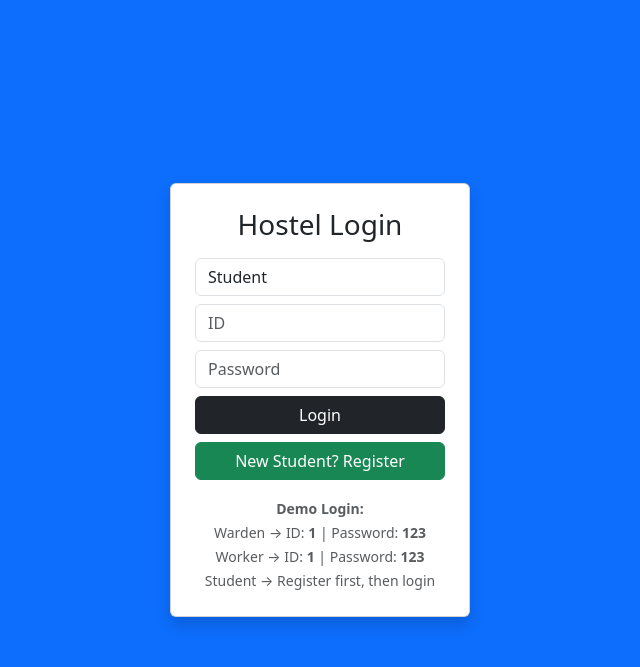
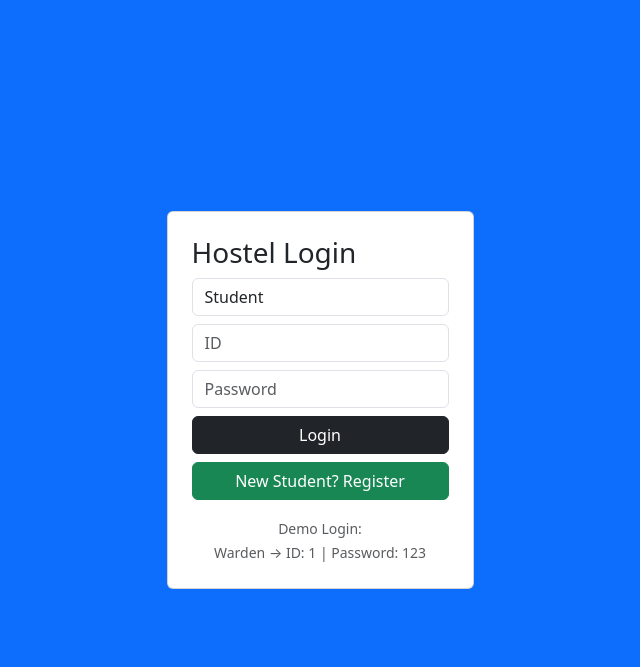
Before and after one commit to harshithavandavasi-1401/hostel-management-system, a Flask app: page / in a window 1280 px wide. Shown: the top 667 px of the page, without its empty margins (320-960 px from the left). Run offline with Flask 3, Linux system fonts and the light colour scheme.

Commit message:
removed worker demo login

```diff
--- a/backend/templates/login.html
+++ b/backend/templates/login.html
@@ -7,8 +7,8 @@
 
 <body class="bg-primary d-flex justify-content-center align-items-center vh-100">
 
-<div class="card p-4 shadow" style="width: 300px;">
-<h3 class="text-center mb-3">Hostel Login</h3>
+<div class="card p-4">
+<h3>Hostel Login</h3>
 
 <form action="/login" method="POST">
 
@@ -18,8 +18,8 @@
 <option value="worker">Worker</option>
 </select>
 
-<input name="user_id" class="form-control mb-2" placeholder="ID" required>
-<input name="password" type="password" class="form-control mb-2" placeholder="Password" required>
+<input name="user_id" class="form-control mb-2" placeholder="ID">
+<input name="password" type="password" class="form-control mb-2" placeholder="Password">
 
 <button class="btn btn-dark w-100">Login</button>
 
@@ -38,10 +38,8 @@ New Student? Register
 <!-- DEMO LOGIN INFO -->
 <div class="text-center mt-3 text-muted">
 <small>
-<b>Demo Login:</b><br>
-Warden → ID: <b>1</b> | Password: <b>123</b><br>
-Worker → ID: <b>1</b> | Password: <b>123</b><br>
-Student → Register first, then login
+Demo Login:<br>
+Warden → ID: 1 | Password: 123
 </small>
 </div>
 
```
